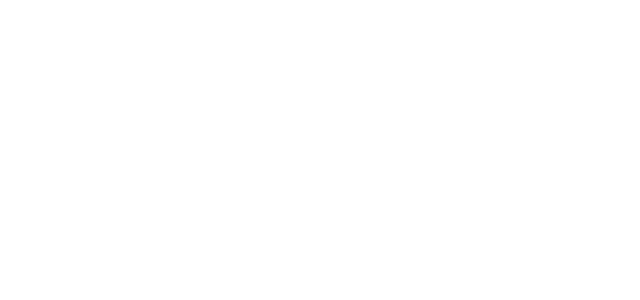
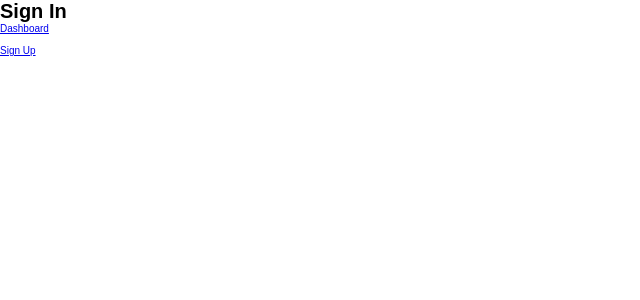
Before and after one commit to niikkiin/foodDev, a React (Create React App) app in the folder client/: page / in a window 1280 px wide. Shown: the top 300 px of the page, without its empty margins (0-640 px from the left). Built offline with nearby package versions, Linux system fonts and the light colour scheme.

Commit message:
added temporary landing page

```diff
--- a/client/src/App.js
+++ b/client/src/App.js
@@ -8,6 +8,7 @@
 
 // lazy loading for pages
 const SignUpPage = React.lazy(() => import('pages/sign-up/sign-up.component'));
+const SignInPage = React.lazy(() => import('pages/sign-in/sign-in.component'));
 const DashboardPage = React.lazy(() => import('pages/dashboard/dashboard.component'));
 
 const App = () => {
@@ -17,6 +18,7 @@
 			{/* TODO create a component for loading screen */}
 			<Suspense fallback={<div>Loading...</div>}>
 				<Switch>
+					<Route exact path='/' component={SignInPage} />
 					<Route exact path='/dashboard' component={DashboardPage} />
 					<Route exact path='/register' component={SignUpPage} />
 				</Switch>
--- /dev/null
+++ b/client/src/pages/sign-in/sign-in.component.jsx
@@ -0,0 +1,15 @@
+import React from 'react';
+import { Link } from 'react-router-dom';
+
+const SignInPage = () => {
+  return (
+    <>
+      <h1>Sign In</h1>
+      <Link to='/dashboard' exact >Dashboard</Link>
+      <br /><br/>
+      <Link to='/register' exact >Sign Up</Link>
+    </>
+  )
+}
+
+export default SignInPage;
```
Also changed, not shown: client/src/pages/sign-in/sign-in.styles.jsx (added).
